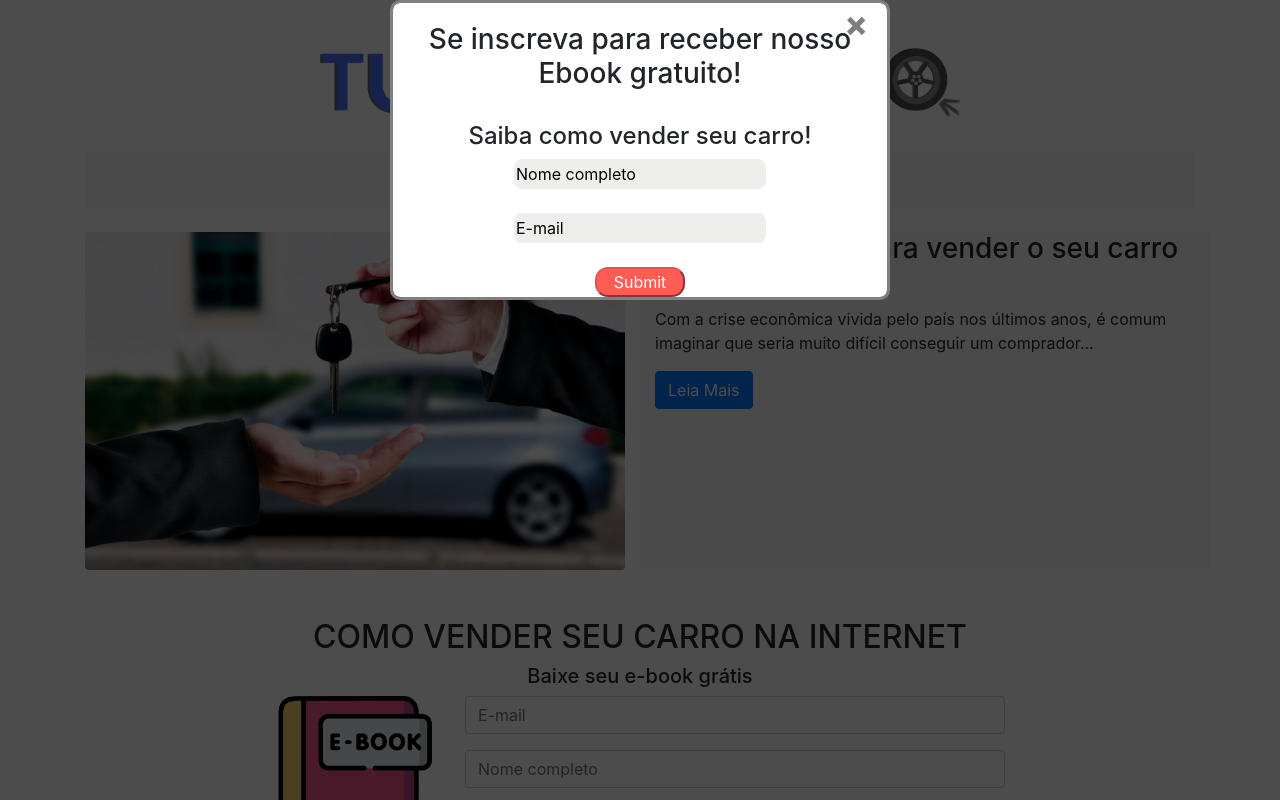
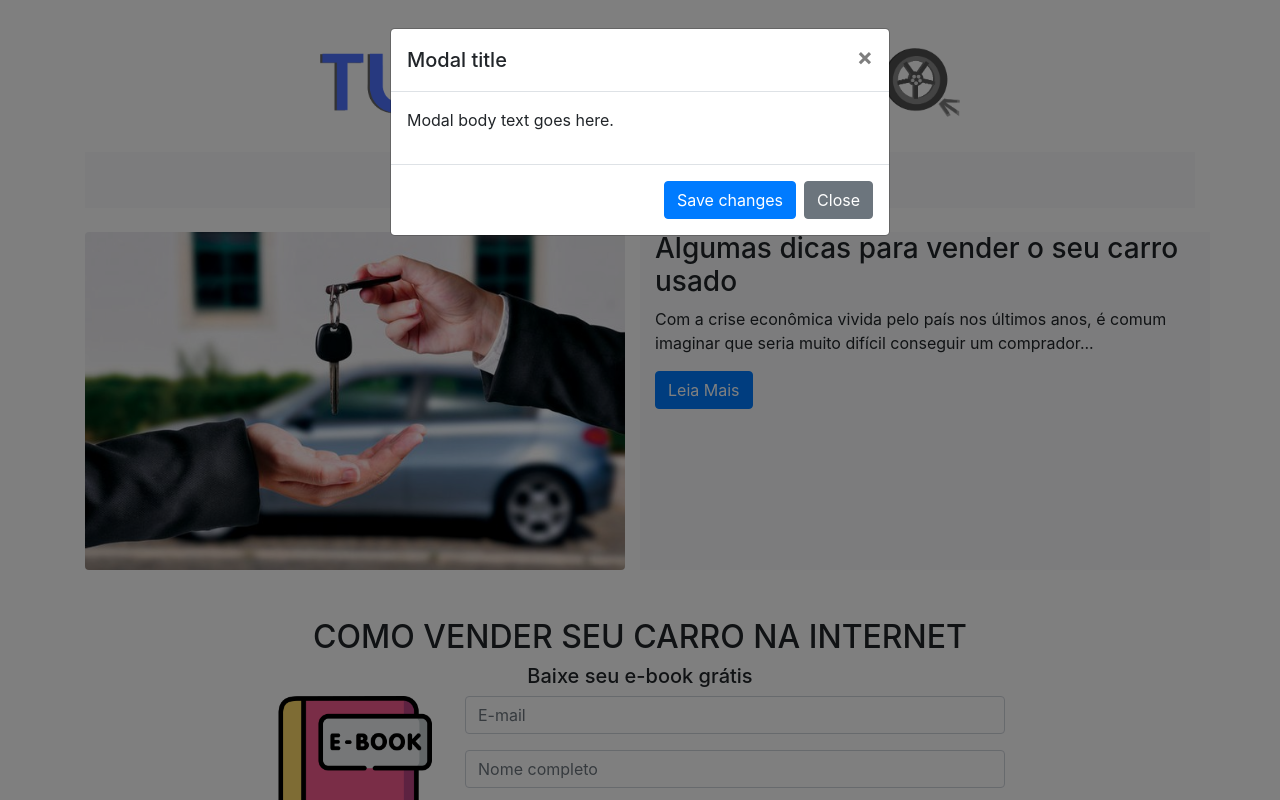
Before and after one commit to luezu-42/Odara-tudodecarro, a website: page Odara/public/index.html in a window 1280 px wide. Shown: the top 800 px of the page. Drawn offline with nearby package versions, Linux system fonts and the light colour scheme; some packages are replaced by stand-ins of ours.

Commit message:
leonardo - Troca de pop up

```diff
--- a/Odara/public/index.html
+++ b/Odara/public/index.html
@@ -6,48 +6,11 @@
   <meta name="viewport" content="width=device-width, initial-scale=1">
   <link rel="stylesheet" href="https://stackpath.bootstrapcdn.com/bootstrap/4.4.1/css/bootstrap.min.css"
     integrity="sha384-Vkoo8x4CGsO3+Hhxv8T/Q5PaXtkKtu6ug5TOeNV6gBiFeWPGFN9MuhOf23Q9Ifjh" crossorigin="anonymous">
-  <link rel="stylesheet" href="CSS/CSS-home.css" type="text/css" sizes="max-width:720px; min-width: 520px">
+
   <title>Tudodecarros</title>
 
   <!--Style do Pop up-->
   <style>
-    ::placeholder {
-      color: black;
-      opacity: 1;
-    }
-
-    .bg-modal {
-      width: 100%;
-      height: 300%;
-      background-color: rgb(0, 0, 0, 0.7);
-      position: absolute;
-      left: 0;
-      top: 0;
-      display: flex;
-      justify-content: center;
-      align-items: flex-start;
-      position: fixed; top: 0; left: 0
-    }
-
-    .modal-content {
-      width: 500px;
-      height: 300px;
-      background-color: white;
-      border-radius: 10px;
-      border: solid gray;
-      text-align: center;
-      padding: 20px;
-    }
-
-    .close {
-      position: absolute;
-      top: 0;
-      right: 14px;
-      font-size: 42px;
-      transform: rotate(45deg);
-      cursor: pointer;
-    }
-
 
   </style>
 
@@ -94,6 +57,25 @@
 
 <body>
 
+  <div class="modal" tabindex="-1" role="dialog" id="myModal">
+    <div class="modal-dialog" role="document">
+      <div class="modal-content">
+        <div class="modal-header">
+          <h5 class="modal-title">Modal title</h5>
+          <button type="button" class="close" data-dismiss="modal" aria-label="Close">
+            <span aria-hidden="true">&times;</span>
+          </button>
+        </div>
+        <div class="modal-body">
+          <p>Modal body text goes here.</p>
+        </div>
+        <div class="modal-footer">
+          <button type="button" class="btn btn-primary">Save changes</button>
+          <button type="button" class="btn btn-secondary" data-dismiss="modal">Close</button>
+        </div>
+      </div>
+    </div>
+  </div>
   <!--Barra de navegação-->
   <div class="container mb-4">
     <nav class="navbar navbar-expand-md navbar-light bg-light">
@@ -247,31 +229,6 @@
   </div>
 
   <!--Pop up-->
-
-  <div class="bg-modal">
-    <div class="modal-content">
-      <div class="close">+</div>
-      <p class="h3">Se inscreva para receber nosso Ebook gratuito!</p> <br>
-      <p class="h4">Saiba como vender seu carro!</p>
-      <form class="text-center" action="https://smtl.gama.academy/leads/3d932b81-39f4-11ea-a319-e90cfbc180ef"
-        method="POST">
-
-        <input name="name" type="text" pattern="^\D{2,}\s[\D\s]{2,}$" title="Digite seu nome completo"
-          style="border: unset;background-color: #EEEFED;border-radius: 8px;height: 30px;" placeholder="Nome completo"
-          required>
-        <br> <br>
-        <input name="email" type="email"
-          style="border: unset;background-color: #EEEFED;border-radius: 8px;height: 30px;"
-          title="Digite um email válido" required placeholder="E-mail">
-        <br>
-        <br>
-        <input name="redirectTo" type="hidden" value="https://tudodecarro.com.br/home.html" />
-        <a href="Ebooks/Ebook1_Odara_STL.pdf"><input type="submit"
-            style="color:white; background-color: #FF5D54; border-color: #E05358; border-radius: 13px; width: 20%;"></a>
-        <br><br>
-      </form>
-    </div>
-  </div>
   <!--Esta div esta seprando a barrega de navegação do final da pagina-->
   <!--IIIIIII-->
 
@@ -305,3 +262,9 @@
       document.querySelector('.bg-modal').style.display = 'none';
     });
 </script>
+
+  <script type="text/javascript">
+    $(window).on('load',function(){
+        $('#myModal').modal('show');
+    });
+</script>
```
